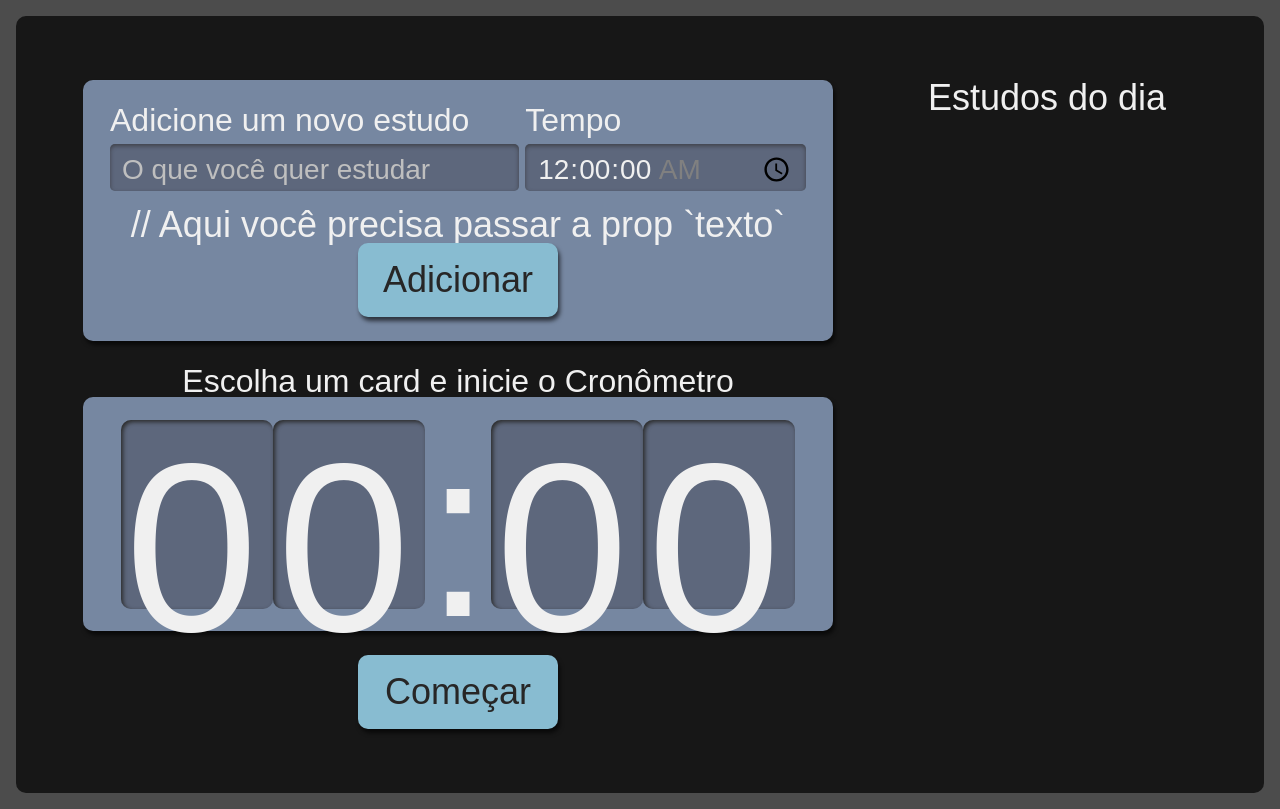
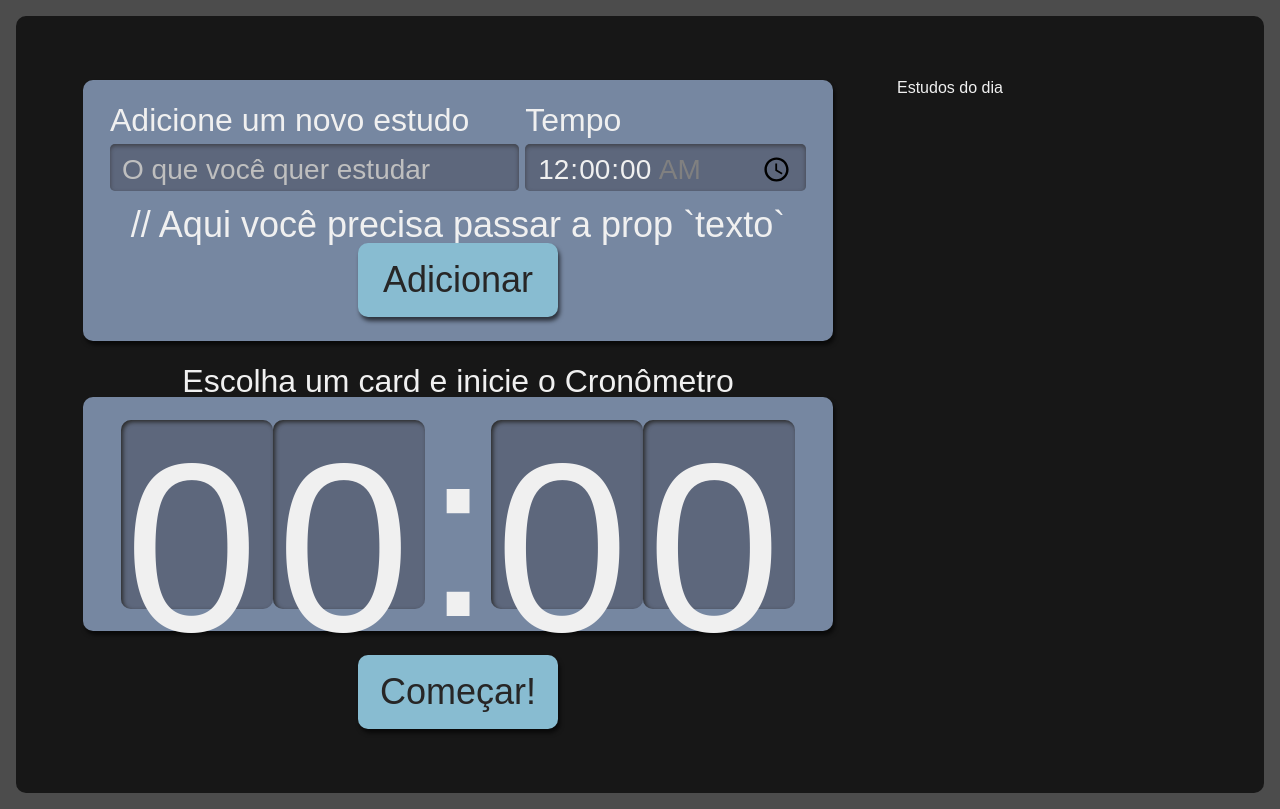
Before and after one commit to GersonAparecidoLima/React-modernizando, a React (Create React App) app: page / in a window 1280 px wide. Built offline with nearby package versions, Linux system fonts and the light colour scheme.

Commit message:
Finalizando a tarefa

```diff
--- /dev/null
+++ b/src/common/utils/time.ts
@@ -0,0 +1,7 @@
+export function tempoParaSegundos(tempo: string) {
+  const [horas = '0', minutos = '0', segundos = '0'] = tempo.split(":");
+
+  const horasEmSegundos = Number(horas) * 3600;
+  const minutosEmSegundos = Number(minutos) * 60;
+  return horasEmSegundos + minutosEmSegundos + Number(segundos);
+}
--- a/src/components/Botao/index.tsx
+++ b/src/components/Botao/index.tsx
@@ -3,12 +3,17 @@ import style from './Botao.module.scss';
 
 class Botao extends React.Component<{
   type?: "button" | "submit" | "reset" | undefined;
+  onClick?: () => void,
   children?: React.ReactNode;  // Adicionando children explicitamente
 }> {
   render() {
-    const { type = "button" } = this.props;
+    const { type = "button", onClick } = this.props;
     return (
-      <button type={type} className={style.botao}>
+      <button
+      onClick={onClick}
+      type={type}
+      className={style.botao}
+    >
         {this.props.children}
       </button>
     );
--- a/src/components/Cronometro/Relogio/index.tsx
+++ b/src/components/Cronometro/Relogio/index.tsx
@@ -1,13 +1,25 @@
 import style from './Relogio.module.scss';
 
-export default function Relogio() {
+interface Props {
+  tempo: number | undefined
+}
+
+
+export default function Relogio({ tempo = 0 }: Props) {
+
+  const minutos = Math.floor(tempo / 60);
+  const segundos = tempo % 60;
+  const [minutoDezena, minutoUnidade] = String(minutos).padStart(2, '0');
+  const [segundoDezena, segundoUnidade] = String(segundos).padStart(2, '0');
+
+
   return (
     <>
-      <span className={style.relogioNumero}>0</span>
-      <span className={style.relogioNumero}>0</span>
+      <span className={style.relogioNumero}>{minutoDezena}</span>
+      <span className={style.relogioNumero}>{minutoUnidade}</span>
       <span className={style.relogioDivisao}>:</span>
-      <span className={style.relogioNumero}>0</span>
-      <span className={style.relogioNumero}>0</span>
+      <span className={style.relogioNumero}>{segundoDezena}</span>
+      <span className={style.relogioNumero}>{segundoUnidade}</span>
     </>
   )
 }
--- a/src/components/Cronometro/index.tsx
+++ b/src/components/Cronometro/index.tsx
@@ -1,17 +1,44 @@
 import Botao from "../Botao";
 import Relogio from "./Relogio";
 import style from './Cronometro.module.scss';
+import { tempoParaSegundos } from "../../common/utils/time";
+import { ITarefa } from "../../types/tarefa";
+import { useEffect, useState } from "react";
 
-export default function Cronometro() {
+interface Props {
+  selecionado: ITarefa | undefined,
+  finalizarTarefa: () => void
+
+}
+
+export default function Cronometro({ selecionado, finalizarTarefa }: Props) {
+  const [tempo, setTempo] = useState<number>();
+
+  useEffect(() => {
+    if(selecionado?.tempo) {
+      setTempo(tempoParaSegundos(selecionado.tempo));
+    }
+  },[selecionado]);
+
+  function regressiva(contador: number = 0) {
+    setTimeout(() => {
+      if(contador > 0) {
+        setTempo(contador - 1);
+        return regressiva(contador - 1);
+      }
+      finalizarTarefa();
+    }, 1000)
+  }
+
   return (
     <div className={style.cronometro}>
       <p className={style.titulo}>Escolha um card e inicie o Cronômetro</p>
       <div className={style.relogioWrapper}>
-        <Relogio />
+        <Relogio tempo={tempo} />
       </div>
-      <Botao >
-      Começar
-    </Botao>
+      <Botao onClick={() => regressiva(tempo)}>
+        Começar!
+      </Botao>
     </div>
   )
 }
--- /dev/null
+++ b/src/components/Lista/Item/Item.module.scss
@@ -0,0 +1,46 @@
+
+.item {
+  background-color: #4D4D4D;
+  border-radius: 8px;
+  box-shadow: 2px 4px 4px #0000009F;
+  padding: 12px;
+  margin-bottom: 8px;
+  position: relative;
+  cursor: pointer;
+
+  h3 {
+    margin-bottom: 8px;
+    word-break: break-all;
+  }
+
+  span {
+    color: #D0D0D0;
+  }
+
+  @media screen and (min-width:1280px) {
+    font-size: 1.8rem;
+  }
+}
+
+.itemSelecionado {
+  background-color: #292929;
+  box-shadow: 2px 4px 4px #0000009F inset;
+}
+
+.itemCompletado {
+  background-color: #566F42;
+  cursor: auto;
+
+  .concluido {
+    display: block;
+    background-image: url('../../../assets/img/check-mark.svg');
+    background-repeat: no-repeat;
+    background-size: 38px 38px;
+    position: absolute;
+    top: 50%;
+    right: 12px;
+    transform: translateY(-50%);
+    width: 42px;
+    height: 43px;
+  }
+}
--- a/src/components/Lista/Item/index.tsx
+++ b/src/components/Lista/Item/index.tsx
@@ -1,10 +1,9 @@
 import { ITarefa } from '../../../types/tarefa';
-import style from '../Lista.module.scss';
+import style from './Item.module.scss';
 
 interface Props extends ITarefa {
   selecionaTarefa: (tarefaSelecionada: ITarefa) => void
 }
-
 
 export default function Item(
   {
@@ -15,10 +14,10 @@ export default function Item(
     id,
     selecionaTarefa
   }: Props) {
-  console.log('item atual: ', { tarefa, tempo, selecionado, completado, id })
   return (
-    <li className={`${style.item} ${selecionado ? style.itemSelecionado : ''}`}
-    onClick={() => selecionaTarefa(
+    <li
+      className={`${style.item} ${selecionado ? style.itemSelecionado : ''} ${completado ? style.itemCompletado : ''}`}
+      onClick={() => !completado && selecionaTarefa(
         {
           tarefa,
           tempo,
@@ -30,6 +29,7 @@ export default function Item(
       >
       <h3>{tarefa}</h3>
       <span>{tempo}</span>
+      {completado && <span className={style.concluido} aria-label="tarefa completada"></span>}
     </li>
   )
 }
--- a/src/components/Lista/Lista.module.scss
+++ b/src/components/Lista/Lista.module.scss
@@ -27,49 +27,3 @@
     }
   }
 }
-
-.item {
-  background-color: #4D4D4D;
-  border-radius: 8px;
-  box-shadow: 2px 4px 4px #0000009F;
-  padding: 12px;
-  margin-bottom: 8px;
-  position: relative;
-  cursor: pointer;
-
-  h3 {
-    margin-bottom: 8px;
-    word-break: break-all;
-  }
-
-  span {
-    color: #D0D0D0;
-  }
-
-  @media screen and (min-width:1280px) {
-    font-size: 1.8rem;
-  }
-}
-
-.itemSelecionado {
-  background-color: #292929;
-  box-shadow: 2px 4px 4px #0000009F inset;
-}
-
-.itemCompletado {
-  background-color: #566F42;
-  cursor: auto;
-
-  .concluido {
-    display: block;
-    background-image: url('../../assets/img/check-mark.svg');
-    background-repeat: no-repeat;
-    background-size: 38px 38px;
-    position: absolute;
-    top: 50%;
-    right: 12px;
-    transform: translateY(-50%);
-    width: 42px;
-    height: 43px;
-  }
-}
--- a/src/components/Lista/index.tsx
+++ b/src/components/Lista/index.tsx
@@ -1,13 +1,13 @@
-import React from 'react';
 import { ITarefa } from '../../types/tarefa';
 import Item from './Item';
-import style from './Lista.module.scss';
+import style from './Item/Item.module.scss';
+
+
 
 
 interface Props {
   tarefas: ITarefa[],
   selecionaTarefa: (tarefaSelecionada: ITarefa) => void
-
 }
 
 function Lista({ tarefas, selecionaTarefa }: Props) {
--- a/src/pages/App.tsx
+++ b/src/pages/App.tsx
@@ -2,11 +2,10 @@ import React, { useState } from 'react';
 import Cronometro from '../components/Cronometro';
 import Formulario from '../components/Formulario';
 import Lista from '../components/Lista';
+import { ITarefa } from '../types/tarefa';
 import style from './App.module.scss';
-import { ITarefa } from '../types/tarefa';
 
 function App() {
-
   const [tarefas, setTarefas] = useState<ITarefa[]>([]);
   const [selecionado, setSelecionado] = useState<ITarefa>();
 
@@ -17,6 +16,23 @@ function App() {
       selecionado: tarefa.id === tarefaSelecionada.id ? true : false
     })))
   }
+
+  function finalizarTarefa() {
+    if(selecionado) {
+      setSelecionado(undefined);
+      setTarefas(tarefasAnteriores => tarefasAnteriores.map(tarefa => {
+        if(tarefa.id === selecionado.id) {
+          return {
+            ...tarefa,
+            selecionado: false,
+            completado: true
+          }
+        }
+        return tarefa;
+      }))
+    }
+  }
+
   return (
     <div className={style.AppStyle}>
       <Formulario setTarefas={setTarefas} />
@@ -24,7 +40,10 @@ function App() {
         tarefas={tarefas}
         selecionaTarefa={selecionaTarefa}
       />
-      <Cronometro />
+      <Cronometro
+        selecionado={selecionado}
+        finalizarTarefa={finalizarTarefa}
+      />
     </div>
   );
 }
--- a/tsconfig.json
+++ b/tsconfig.json
@@ -1,6 +1,6 @@
 {
   "compilerOptions": {
-    "target": "es5",
+    "target": "es5", // Alterado de es5 para es2015
     "lib": [
       "dom",
       "dom.iterable",
@@ -19,6 +19,7 @@
     "isolatedModules": true,
     "noEmit": true,
     "jsx": "react-jsx",
+    "downlevelIteration": true,
     "plugins": [{ "name": "typescript-plugin-css-modules" }]
 
   },
```
Lines whose indentation alone changed are shown as unchanged.
